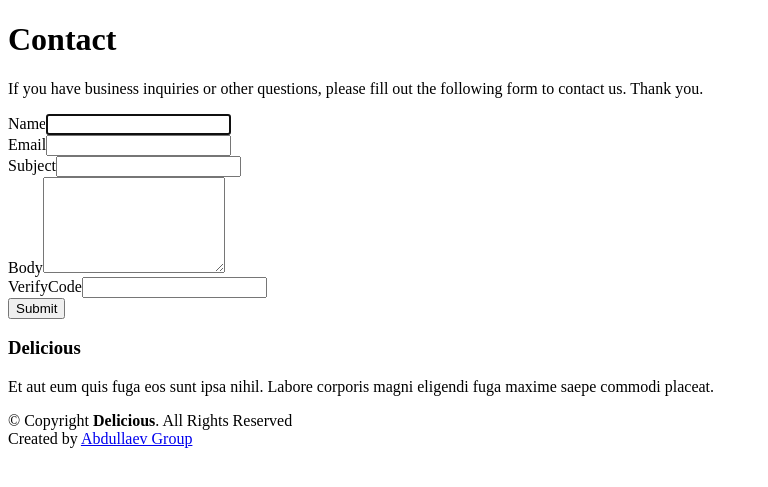
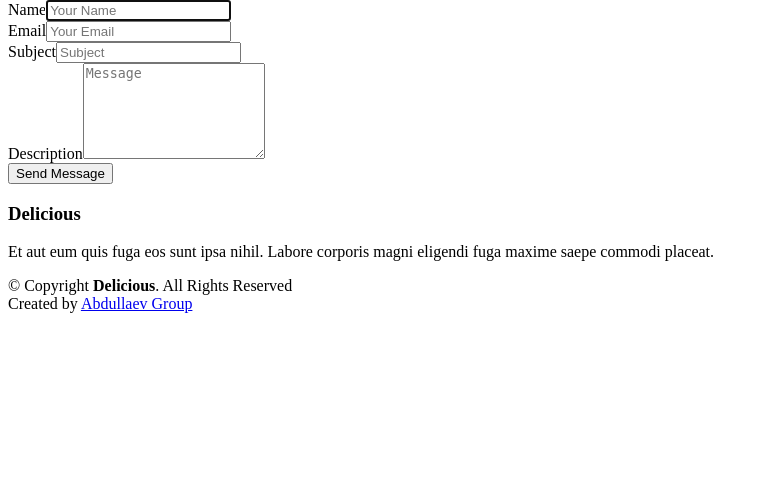
Before and after one commit to biloliddeen/restaurant, a Yii app: template frontend/views/site/contact.php in a window 1280 px wide. Shown: the part 284-771 px from the top of the page, without its empty margins (0-768 px from the left). Run offline with PHP 8.4 and a stand-in for Yii, Linux system fonts and the light colour scheme; the template is opened without the code that fills it, so the values that code supplies are empty; form fields are guessed from the names that the template uses; some libraries are stand-ins or nearby versions.

Commit message:
Create Contact Part in Frontend

```diff
--- a/frontend/views/site/contact.php
+++ b/frontend/views/site/contact.php
@@ -2,44 +2,57 @@
 
 /* @var $this yii\web\View */
 /* @var $form yii\bootstrap4\ActiveForm */
-/* @var $model \frontend\models\ContactForm */
+/* @var $message \frontend\controllers\SiteController */
+/* @var $success \frontend\controllers\SiteController */
 
 use yii\bootstrap4\Html;
 use yii\bootstrap4\ActiveForm;
-use yii\captcha\Captcha;
 
-$this->title = 'Contact';
-$this->params['breadcrumbs'][] = $this->title;
 ?>
-<div class="site-contact">
-    <h1><?= Html::encode($this->title) ?></h1>
 
-    <p>
-        If you have business inquiries or other questions, please fill out the following form to contact us. Thank you.
-    </p>
 
-    <div class="row">
-        <div class="col-lg-5">
-            <?php $form = ActiveForm::begin(['id' => 'contact-form']); ?>
+            <?php $form = ActiveForm::begin([
+                    'action' => '/frontend/web/index.php?r=site/',
+                    'options' => [
+                            'class' => 'php-email-form',
+                            'data-pjax' => 1,
+                    ],
+                ])?>
 
-                <?= $form->field($model, 'name')->textInput(['autofocus' => true]) ?>
+              <div class="row">
+                  <div class="col-md-6">
+                      <?= $form->field($message, 'name')->textInput([
+                          'id' => 'name',
+                          'class' => 'form-control',
+                          'autofocus' => true,
+                          'placeholder' => 'Your Name',
 
-                <?= $form->field($model, 'email') ?>
+                      ])?>
+                  </div>
+                  <div class="col-md-6">
+                      <?= $form->field($message, 'email')->textInput([
+                          'id' => 'email',
+                          'class' => 'form-control',
+                          'placeholder' => 'Your Email'
+                      ]) ?>
+                  </div>
+              </div>
 
-                <?= $form->field($model, 'subject') ?>
 
-                <?= $form->field($model, 'body')->textarea(['rows' => 6]) ?>
-
-                <?= $form->field($model, 'verifyCode')->widget(Captcha::className(), [
-                    'template' => '<div class="row"><div class="col-lg-3">{image}</div><div class="col-lg-6">{input}</div></div>',
+                <?= $form->field($message, 'subject')->textInput([
+                    'id' => 'subject',
+                    'class' => 'form-control',
+                    'placeholder' => 'Subject'
                 ]) ?>
 
-                <div class="form-group">
-                    <?= Html::submitButton('Submit', ['class' => 'btn btn-primary', 'name' => 'contact-button']) ?>
+                <?= $form->field($message, 'description')->textarea([
+                    'rows' => 6,
+                    'class' => 'form-control',
+                    'placeholder' => 'Message'
+                ]) ?>
+
+                <div class="text-center">
+                    <?= Html::submitButton('Send Message', ['id' => 'submit-contact', 'name' => 'contact-button']) ?>
                 </div>
 
             <?php ActiveForm::end(); ?>
-        </div>
-    </div>
-
-</div>
```
